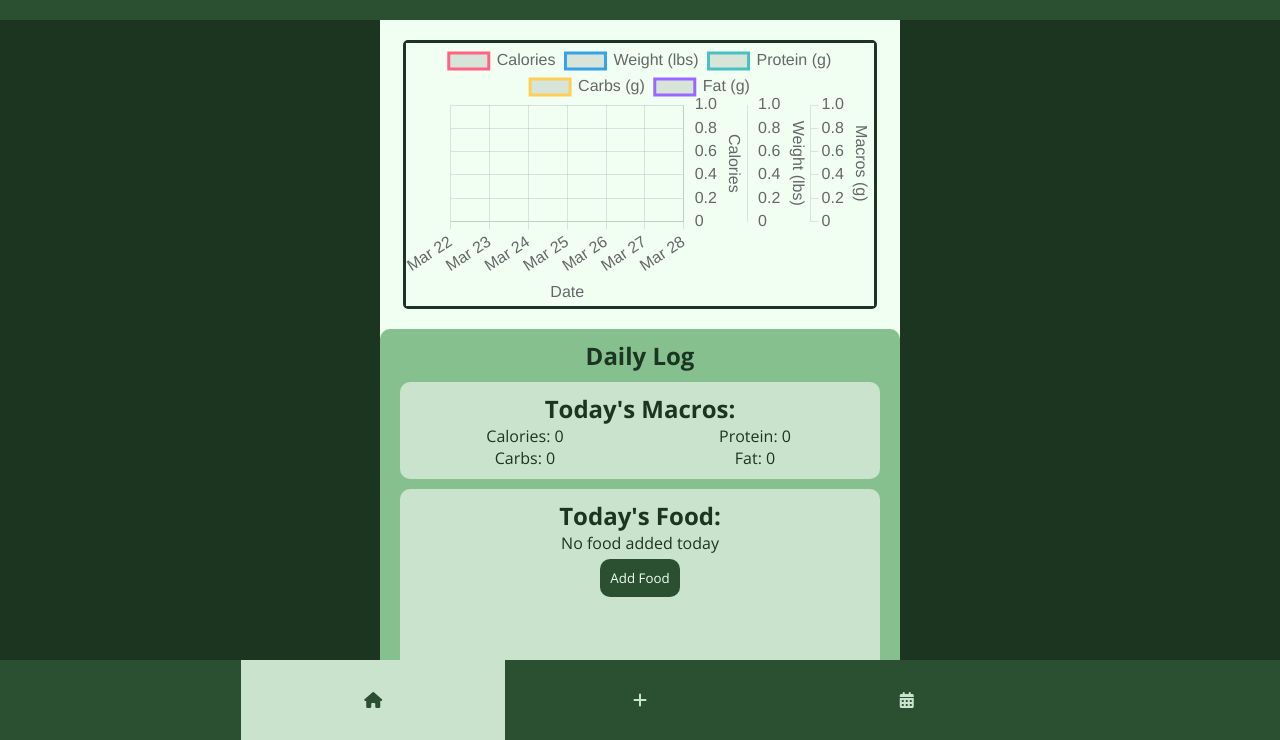
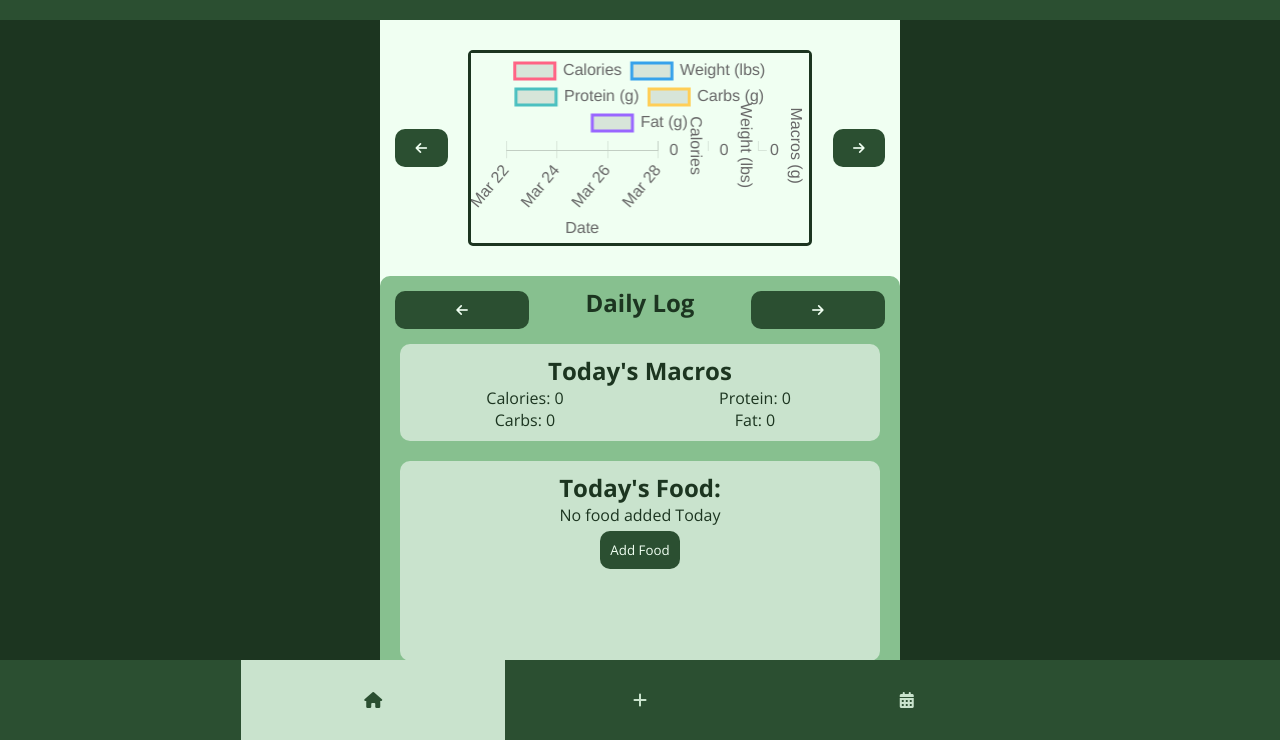
Before and after one commit to GageDorl/ChewCheck, a website built with Vite: page ChewCheck/index.html in a window 1280 px wide. Shown: the part 60-800 px from the top of the page. Built offline with nearby package versions, Linux system fonts and the light colour scheme; a web font is replaced by a local one.

Commit message:
added buttons to home screen to switch day

```diff
--- /dev/null
+++ b/ChewCheck/calendar.html
@@ -0,0 +1,26 @@
+<!DOCTYPE html>
+<html lang="en">
+<head>
+    <meta charset="UTF-8">
+    <meta name="viewport" content="width=device-width, initial-scale=1.0">
+    <title>ChewCheck - Calendar</title>
+    <script type="module" src="src/scripts/calendar.js" defer></script>
+    <link rel="stylesheet" href="src/stylesheets/calendar.css">
+    <script src="https://kit.fontawesome.com/8e6d9d8d81.js" crossorigin="anonymous"></script>
+</head>
+<body>
+    <header>
+        <h1>ChewCheck</h1>
+    </header>
+    <main>
+        <form id="calendarForm">
+            <button id="prevMonthButton" type="button"><i class="fa fa-arrow-left"></i></button>
+            <label for="calendarMonthYear">Month/Year</label>
+            <input type="month" id="calendarMonthYear" name="calendarMonth" value="2023-10">
+            <button id="nextMonthButton" type="button"><i class="fa fa-arrow-right"></i></button>
+        </form>
+    </main>
+    <footer>
+    </footer>
+</body>
+</html>
--- a/ChewCheck/index.html
+++ b/ChewCheck/index.html
@@ -3,7 +3,7 @@
   <head>
     <meta charset="UTF-8" />
     <meta name="viewport" content="width=device-width, initial-scale=1.0" />
-    <title>ChewCheck</title>
+    <title>ChewCheck - Home</title>
     <link rel="stylesheet" href="src/stylesheets/main.css">
     <script type="module" src="src/scripts/main.js" defer></script>
     <script src="https://kit.fontawesome.com/8e6d9d8d81.js" crossorigin="anonymous"></script>
@@ -13,14 +13,20 @@
       <h1>ChewCheck</h1>
     </header>
     <main>
-      <div id="graphSection">
-        <canvas id="graph">
-        </canvas>
+      <div id="graphHolder">
+        <button id="prevDayGraphButton" type="button"><i class="fa fa-arrow-left"></i></button>
+        <div id="graphSection">
+          <canvas id="graph">
+          </canvas>
+        </div>
+        <button id="nextDayGraphButton" type="button"><i class="fa fa-arrow-right"></i></button>
       </div>
       <section id="homeLog">
+        <button id="prevDayLogButton" type="button"><i class="fa fa-arrow-left"></i></button>
         <h1>Daily Log</h1>
+        <button id="nextDayLogButton" type="button"><i class="fa fa-arrow-right"></i></button>
         <section id="macroCounts">
-          <h2>Today's Macros:</h2>
+          <h2 id="macroTitle">Today's Macros:</h2>
           <ul id="macroList">
             <li>Calories: <span id="calories">0</span></li>
             <li>Protein: <span id="protein">0</span></li>
@@ -32,6 +38,8 @@
           <h2>Today's Food:</h2>
           <ul id="foodList">
           </ul>
+        </section>
+
       </section>
     </main>
     <footer>
--- /dev/null
+++ b/ChewCheck/src/scripts/calendar.js
@@ -0,0 +1,3 @@
+import { setFooter } from "./footer.mjs";
+
+setFooter();
--- a/ChewCheck/src/scripts/footer.mjs
+++ b/ChewCheck/src/scripts/footer.mjs
@@ -5,7 +5,7 @@ export const setFooter = () => {
         <ul>
           <li class="navItem"><a href="./"><i class="fa fa-home"></i></a></li>
           <li class="navItem"><a href="add"><i class="fa fa-plus"></i></a></li>
-          <li class="navItem"><a href="#"><i class="fa fa-calendar-days"></i></a></li>
+          <li class="navItem"><a href="calendar"><i class="fa fa-calendar-days"></i></a></li>
         </ul>
       </nav>`;
       const path = window.location.pathname;
--- a/ChewCheck/src/scripts/main.js
+++ b/ChewCheck/src/scripts/main.js
@@ -3,20 +3,43 @@ import 'chartjs-adapter-date-fns';
 import { setFooter } from './footer.mjs';
 import e from 'cors';
 
+let graphDate = Date.now();
+let logDate = Date.now();
+let myChart = null;
 
+document.querySelector('#prevDayGraphButton').addEventListener('click', () => {
+    graphDate = (graphDate-1000*60*60*24);
+    setGraph();
+});
+document.querySelector('#nextDayGraphButton').addEventListener('click', () => {
+    graphDate = (graphDate+1000*60*60*24);
+    setGraph();
+});
+document.querySelector('#prevDayLogButton').addEventListener('click', () => {
+    logDate = logDate-1000*60*60*24;
+    setDailyLog();
+});
+document.querySelector('#nextDayLogButton').addEventListener('click', () => {
+    logDate = (logDate+1000*60*60*24);
+    setDailyLog();
+});
+
+const setGraph = () => {
+
+    if(myChart){
+        myChart.destroy();
+    }
 
     const lastSevenDays = [];
     for (let i = 6; i >= 0; i--) {
-    const date = new Date(Date.now()-1000*60*60*24*i);
+        const date = new Date(graphDate-1000*60*60*24*i);
         let day = date.toISOString().split('T')[0]
         lastSevenDays.push(day);
     }
-console.log(lastSevenDays);
 
     const weekData = [];
     for (let date in lastSevenDays) {
         const entries = JSON.parse(localStorage.getItem(lastSevenDays[date]));
-    console.log(date, entries);
         if (entries == null) {
             continue;
         }
@@ -33,8 +56,6 @@ for (let date in lastSevenDays) {
         weekData.push({date: lastSevenDays[date], calories: calorieCount, protein: proteinCount, carbs: carbsCount, fat: fatCount});
     }
 
-console.log(weekData);
-
     const calorieData = [];
     const proteinData = [];
     const carbsData = [];
@@ -46,7 +67,6 @@ for (let day of weekData) {
         carbsData.push({x: day.date, y: day.carbs});
         fatData.push({x: day.date, y: day.fat});
     }
-console.log(calorieData);
 
     const data = {
         labels: lastSevenDays,
@@ -86,7 +106,7 @@ const data = {
 
     const graph = document.querySelector('#graph').getContext('2d');
 
-new Chart(graph, {
+    myChart = new Chart(graph, {
         type: 'line',
         data: data,
         options: {
@@ -175,6 +195,7 @@ new Chart(graph, {
             }
         }
     });
+}
 
 function responsiveFontSize() {
     const screenWidth = window.innerWidth;
@@ -185,23 +206,32 @@ function responsiveFontSize() {
     return 8; // Mobile devices
 }
 
-const setTodaysLog = () => {
-    const date = new Date(Date.now());
+const setDailyLog = () => {
+    const date = new Date(logDate).toISOString().split('T')[0];
+    const todaysDate = new Date(Date.now()).toISOString().split('T')[0];
+    console.log(date==todaysDate);
     const caloriesSpan = document.querySelector('#calories');
     const proteinSpan = document.querySelector('#protein');
     const carbsSpan = document.querySelector('#carbs');
     const fatSpan = document.querySelector('#fat');
     const foodList = document.querySelector('#foodList');
-    const entries = JSON.parse(localStorage.getItem(date.toISOString().split('T')[0]));
+    const entries = JSON.parse(localStorage.getItem(date));
+
+    if(date != todaysDate) {
+        document.querySelector('#macroTitle').textContent = 'Macros on '+date;
+    } else {
+        document.querySelector('#macroTitle').textContent = 'Today\'s Macros';
+    }
 
     if (entries == null) {
         caloriesSpan.textContent = 0;
         proteinSpan.textContent = 0;
         carbsSpan.textContent = 0;
         fatSpan.textContent = 0;
+        // console.log(date.toISOString, new Date(Date.now()).toISOString);
         foodList.innerHTML = `
         <li>
-            No food added today<br>
+            No food added ${date == todaysDate?'Today':'on '+date}<br>
             <a href="add"><button>Add Food</button></a>
         </li>`;
         return;
@@ -211,10 +241,8 @@ const setTodaysLog = () => {
     let carbsCount = 0;
     let fatCount = 0;
     let foodListHTML = '<li id="columnHeaders" class="entry"><span>Food</span><span>Serv</span><span>Cals</span><span>Prot</span><span>Carb</span><span>Fat</span></li>';
-    console.log(entries);
 
     const sorted = entries.sort((a,b) => a.time.localeCompare(b.time));
-    console.log(sorted);
     for (let entry of sorted) {
         calorieCount+=entry.macros.calories*entry.servings;
         proteinCount+=entry.macros.protein*entry.servings;
@@ -230,5 +258,6 @@ const setTodaysLog = () => {
 
 }
 
-setTodaysLog();
+setGraph();
+setDailyLog();
 setFooter();
--- a/ChewCheck/src/stylesheets/add.css
+++ b/ChewCheck/src/stylesheets/add.css
@@ -86,6 +86,7 @@
 #nav-food-button {
     flex: 1;
     background-color: var(--light-text);
+    border-radius: 10px 10px 0 0;
     border: none;
     color: var(--dark-text);
     font-size: 1.2em;
@@ -95,6 +96,7 @@
 #nav-weight-button {
     flex: 1;
     background-color: var(--primary-color);
+    border-radius: 10px 10px 0 0;
     border: none;
     color: var(--dark-text);
     font-size: 1.2em;
--- /dev/null
+++ b/ChewCheck/src/stylesheets/calendar.css
@@ -0,0 +1,4 @@
+@import 'header.css';
+@import 'global.css';
+@import 'variables.css';
+@import 'footer.css';
--- a/ChewCheck/src/stylesheets/global.css
+++ b/ChewCheck/src/stylesheets/global.css
@@ -21,6 +21,16 @@ a:hover {
 body{
     height:auto;
     background-color: var(--dark-text);
+}
+
+button{
+    border: 0;
+    background-color: var(--secondary-color);
+    color: var(--light-text);
+    border-radius: 10px;
+    padding: 10px;
+    margin: 5px;
+    cursor: pointer;
 }
 
 .buttons {
--- a/ChewCheck/src/stylesheets/main.css
+++ b/ChewCheck/src/stylesheets/main.css
@@ -33,17 +33,6 @@ canvas{
     padding: 0;
 }
 
-#foodList button{
-    border: 0;
-    background-color: var(--secondary-color);
-    color: var(--light-text);
-    border-radius: 10px;
-    padding: 10px;
-    margin: 5px;
-    cursor: pointer;
-}
-
-
 #foodLog{
     background-color: var(--accent-color);
     border-radius: 10px;
@@ -52,6 +41,7 @@ canvas{
     margin: 10px;
     height: 200px;
     overflow-y: auto;
+    grid-column: 1/4;
 }
 
 #homeLog{
@@ -60,6 +50,18 @@ canvas{
     border-radius: 10px;
     box-sizing: border-box;
     padding: 10px;
+    display:grid;
+}
+
+#homeLog h1{
+    grid-column: 2/3;
+}
+
+#graphHolder{
+    padding:10px;
+    display: grid;
+    grid-template-columns: 1fr 6fr 1fr;
+    align-items: center;
 }
 
 #graphSection {
@@ -77,6 +79,7 @@ canvas{
     border-radius: 10px;
     padding: 10px;
     margin: 10px;
+    grid-column: 1/4;
 }
 
 #macroList{
@@ -84,6 +87,14 @@ canvas{
     grid-template-columns: 1fr 1fr;
     list-style: none;
     padding:0;
+}
+
+#nextDayLogButton{
+    grid-column: 3/4;
+}
+
+#prevDayLogButton{
+    grid-column:1/2;
 }
 
 @media screen and (min-width: 700px) {
--- a/ChewCheck/vite.config.js
+++ b/ChewCheck/vite.config.js
@@ -7,7 +7,7 @@ export default defineConfig({
             input: {
                 main: './index.html',
                 add: './add.html',
-                // calendar: './calendar.html'
+                calendar: './calendar.html'
             }
         }
     }
```
Also changed, not shown: ChewCheck/add.html (+1 -1 lines). Lines whose indentation alone changed are shown as unchanged.
